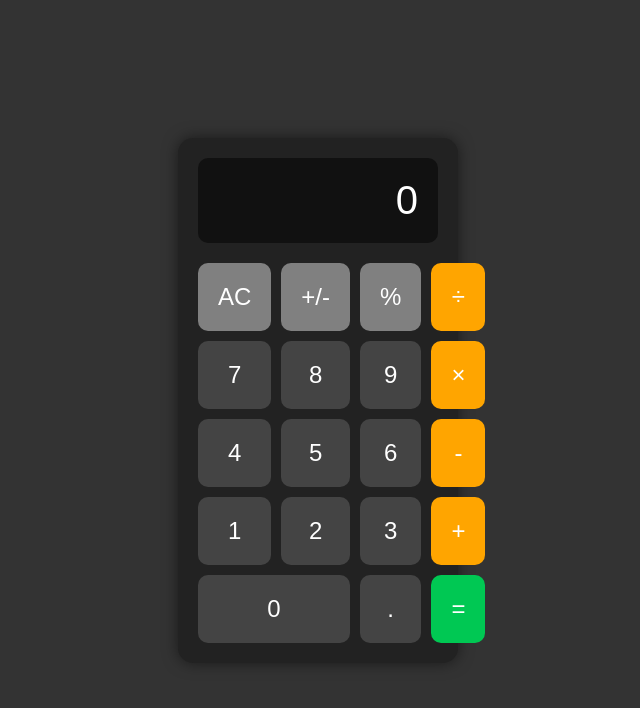
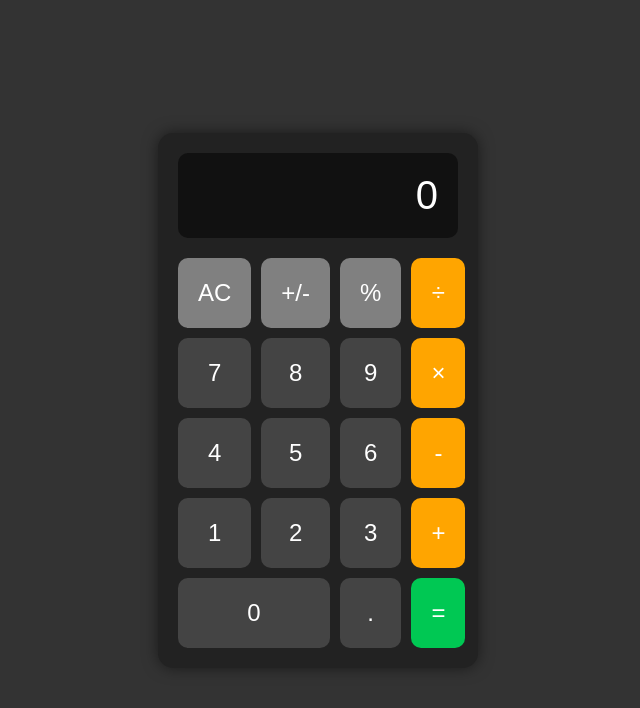
Before and after one commit to Ace13505/CSC317, a plain HTML site: page assignments/assignment-4/index.html in a window 1280 px wide. Shown: the whole page, without its empty margins (322-962 px from the left). Drawn offline with Linux system fonts and the light colour scheme.

Commit message:
changed css for calculator

```diff
--- a/assignments/assignment-4/style.css
+++ b/assignments/assignment-4/style.css
@@ -16,7 +16,7 @@ body {
 
 /* Calculator Container */
 .calculator {
-    width: 280px;
+    width: 320px;
     background-color: #222;
     padding: 20px;
     border-radius: 15px;
@@ -25,6 +25,7 @@ body {
 
 /* Display area */
 .display {
+    width: 100%;
     background-color: #111;
     color: white;
     font-size: 2.5rem;
@@ -51,6 +52,8 @@ body {
     border-radius: 10px;
     cursor: pointer;
     transition: background-color 0.3s;
+    width: 100%;
+    height: 70px;
 }
 
 .btn:hover {
```
